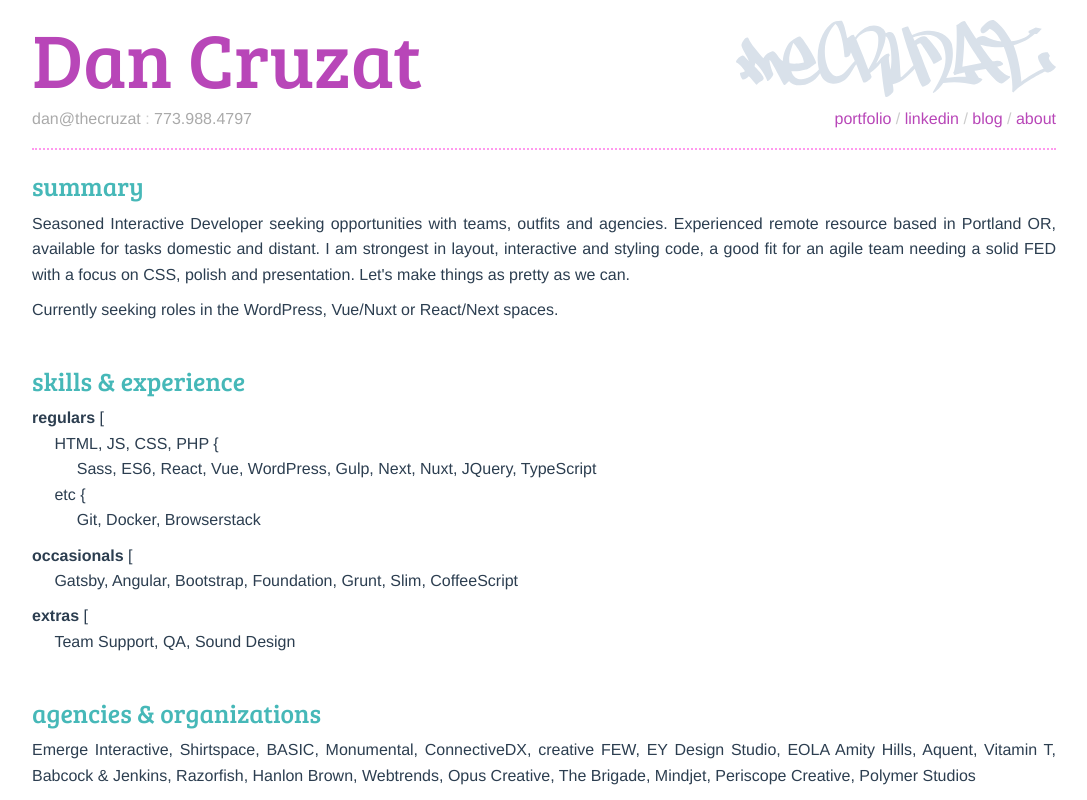
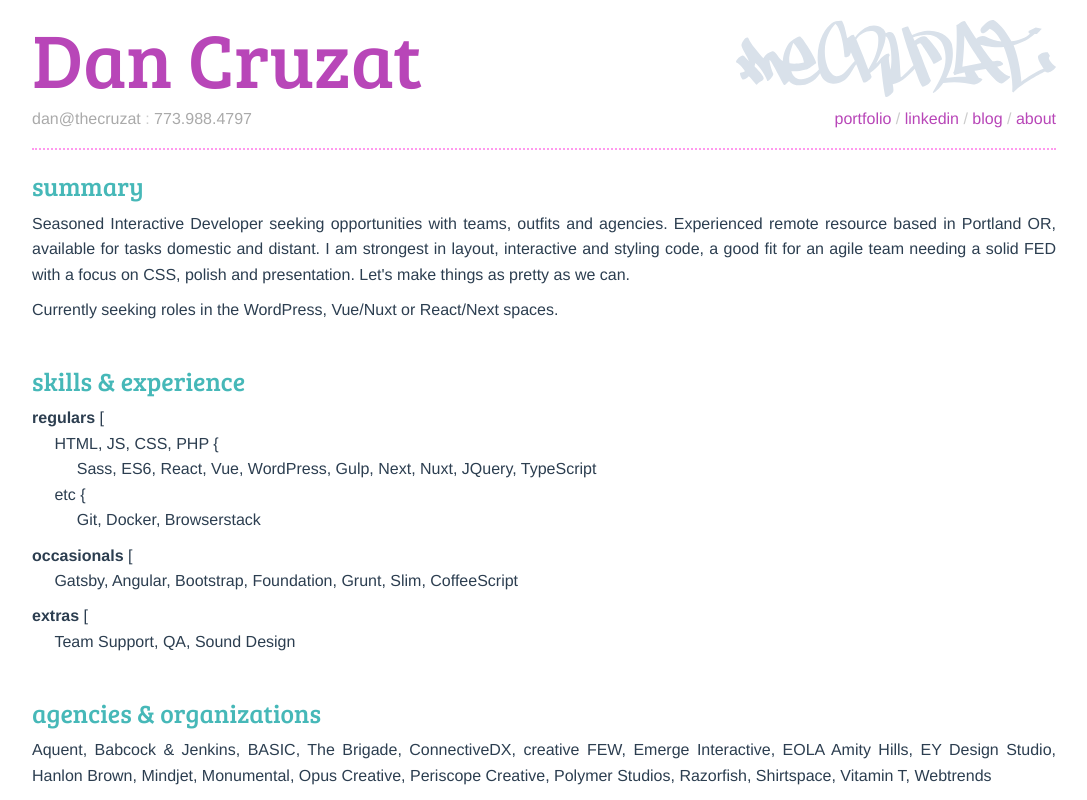
Before and after one commit to TheCruzat/BBC-5-Nuxt, a Nuxt app: page /resume in a window 1280 px wide. Shown: the top 800 px of the page, without its empty margins (96-1183 px from the left). Built offline with nearby package versions, Linux system fonts and the light colour scheme.

Commit message:
reorder orgs

```diff
--- a/content/resOrgs.vue
+++ b/content/resOrgs.vue
@@ -1,6 +1,6 @@
 <template>
   <div class="orgs">
-    <p>Emerge Interactive, Shirtspace, BASIC, Monumental, ConnectiveDX, creative FEW, EY Design Studio, EOLA Amity Hills, Aquent, Vitamin T, Babcock & Jenkins, Razorfish, Hanlon Brown, Webtrends, Opus Creative, The Brigade, Mindjet, Periscope Creative, Polymer Studios</p>
+    <p>Aquent, Babcock & Jenkins, BASIC, The Brigade, ConnectiveDX, creative FEW, Emerge Interactive, EOLA Amity Hills, EY Design Studio, Hanlon Brown, Mindjet, Monumental, Opus Creative, Periscope Creative, Polymer Studios, Razorfish, Shirtspace, Vitamin T, Webtrends</p>
   </div>
 </template>
 
```
